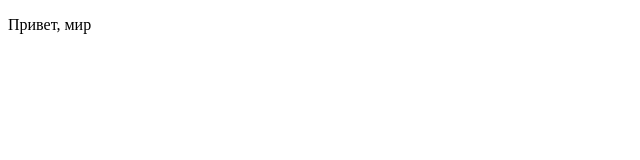
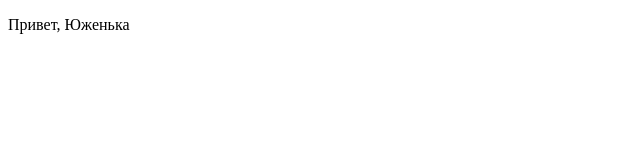
Before and after one commit to Smailik/smailik.github.io, a plain HTML site: page index.html in a window 1280 px wide. Shown: the full height of the page, 0-640 px from the left. Drawn offline with Linux system fonts and the light colour scheme.

Commit message:
Update index.html

```diff
--- a/index.html
+++ b/index.html
@@ -12,6 +12,6 @@
   </style>
  </head>
  <body>
-  <p>Привет, мир</p>
+  <p>Привет, Юженька</p>
  </body>
 </html>
```
